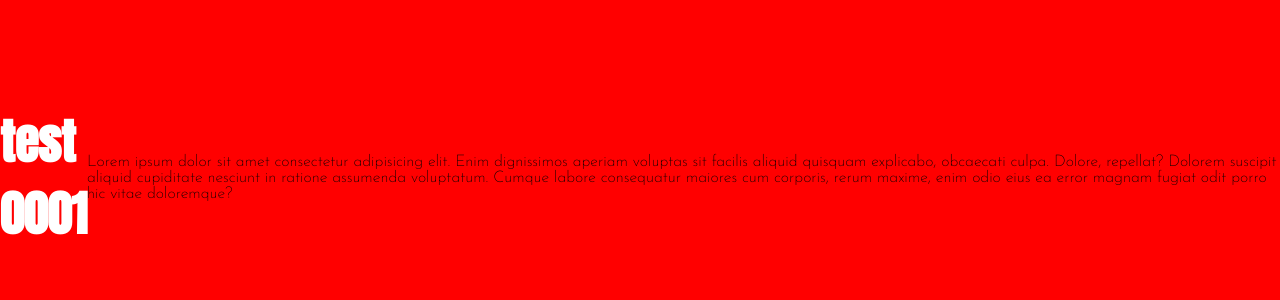
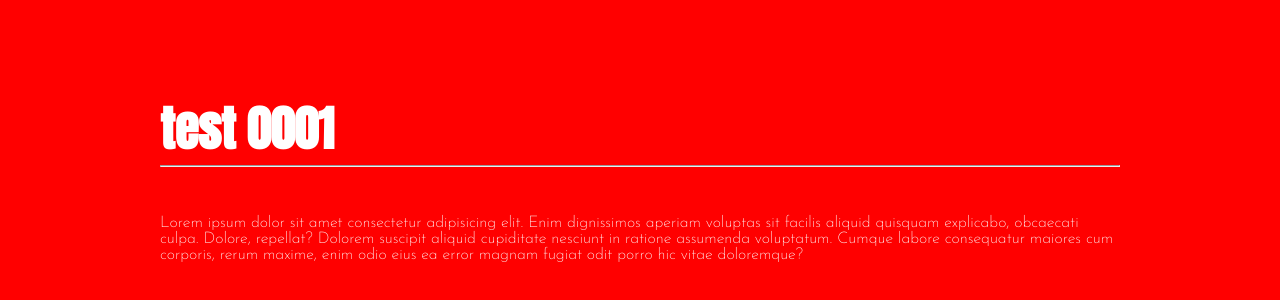
Before and after one commit to takanbi/test0001, a plain HTML site: page index.html in a window 1280 px wide. Shown: the part 222-522 px from the top of the page. Drawn offline with Linux system fonts and the light colour scheme.

Commit message:
minor css tweaks

```diff
--- a/css/style.scss
+++ b/css/style.scss
@@ -11,6 +11,8 @@
   display: flex;
   justify-content: center;
   align-items: center;
+  section {
+      width: 75%;
     h1 {
       font-size: 3em;
       color: white;
@@ -18,6 +20,9 @@
     }
     p {
       font-family: "Josefin Sans", sans-serif;
+      margin-top: 3em;
+      color: white;
+    }
   }
 }
 
--- a/index.html
+++ b/index.html
@@ -15,7 +15,9 @@
   </head>
   <body>
     <div id="container">
+      <section>
         <h1>test 0001</h1>
+        <hr />
         <p>
           Lorem ipsum dolor sit amet consectetur adipisicing elit. Enim
           dignissimos aperiam voluptas sit facilis aliquid quisquam explicabo,
@@ -24,6 +26,7 @@
           maiores cum corporis, rerum maxime, enim odio eius ea error magnam
           fugiat odit porro hic vitae doloremque?
         </p>
+      </section>
     </div>
   </body>
 </html>
```
Also changed, not shown: css/style.css, 1 other file. Lines whose indentation alone changed are shown as unchanged.
